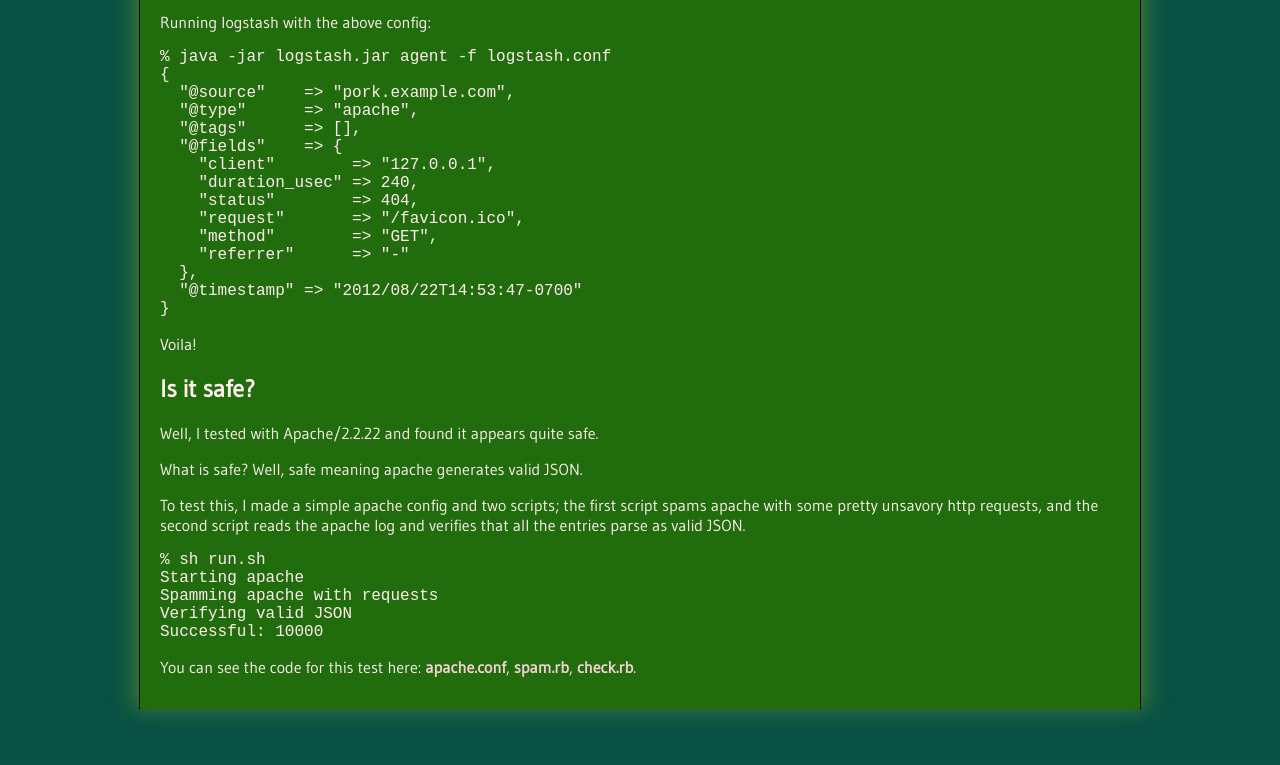
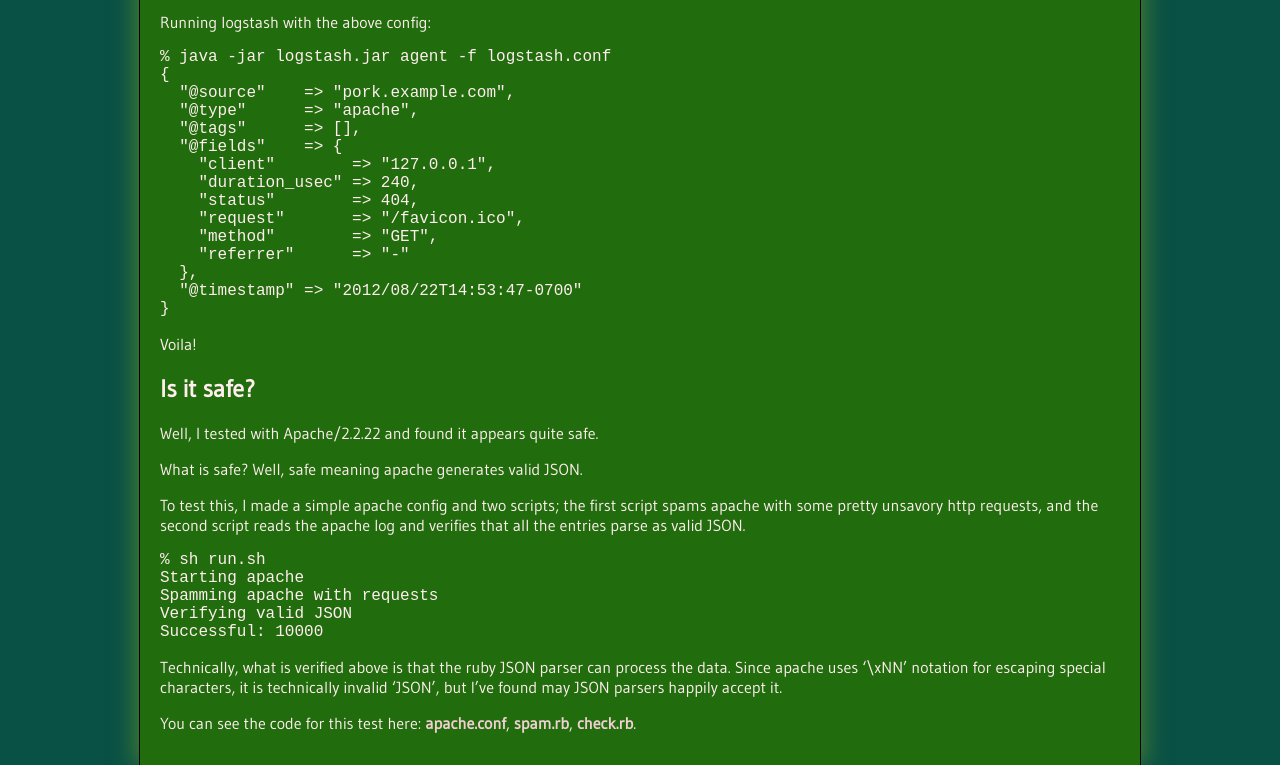
Before and after one commit to logstash/cookbook, a Jekyll site: the page built from recipes/apache-json-logs/index.md, in a window 1280 px wide and 900 px high, scrolled down 1147 px, cut to the strip 135-900 px from the top of the window. Built offline with Jekyll 4.4.1, drawn with Linux system fonts in a browser that asks for light colours; nearby versions of some CDN libraries; some web fonts are replaced.

Commit message:
- add notes

```diff
--- a/recipes/apache-json-logs/index.md
+++ b/recipes/apache-json-logs/index.md
@@ -96,4 +96,10 @@ reads the apache log and verifies that all the entries parse as valid JSON.
     Verifying valid JSON
     Successful: 10000
 
-You can see the code for this test here: [apache.conf](test/apache.conf), [spam.rb](test/spam.rb), [check.rb](test/check.rb).
+Technically, what is verified above is that the ruby JSON parser can process
+the data. Since apache uses '\xNN' notation for escaping special characters,
+it is technically invalid 'JSON', but I've found may JSON parsers happily
+accept it.
+
+You can see the code for this test here: [apache.conf](test/apache.conf),
+[spam.rb](test/spam.rb), [check.rb](test/check.rb).
```
